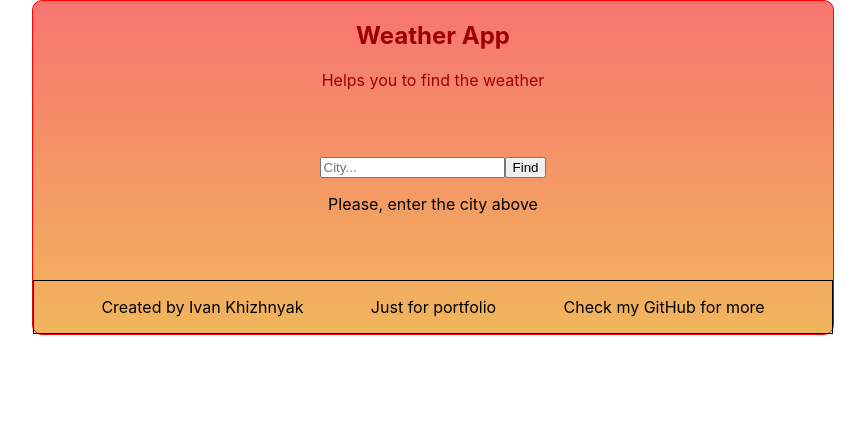
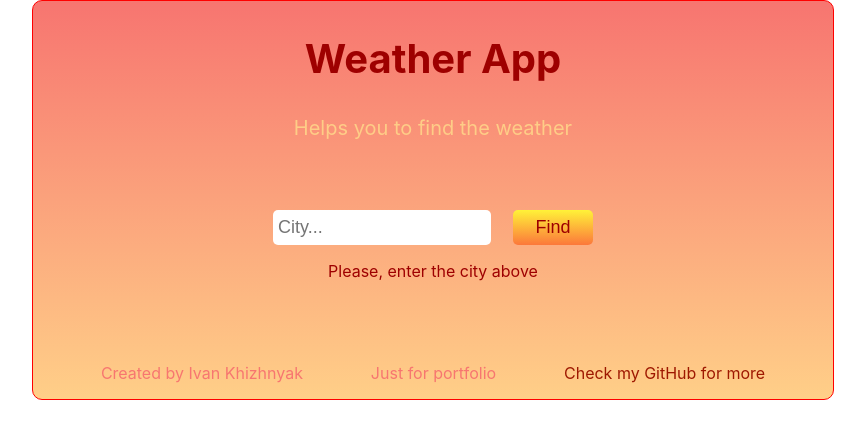
Before and after one commit to ikh00000/Weather-App-React, a React (Create React App) app in the folder weather-app/: page / in a window 1280 px wide. Shown: the top 438 px of the page, without its empty margins (207-1072 px from the left). Built offline with nearby package versions, Linux system fonts and the light colour scheme.

Commit message:
styles finished
did better UI

```diff
--- a/weather-app/src/App.scss
+++ b/weather-app/src/App.scss
@@ -10,7 +10,7 @@ body{
     text-align: center;
     border: 1px solid red;
     border-radius: 10px;
-    background: linear-gradient(rgb(247, 117, 112), rgb(241, 182, 92));
+    background: linear-gradient(rgb(247, 117, 112), rgb(255, 207, 136));
     width: 800px;
     max-width: 800px;
     min-width: 400px;
--- a/weather-app/src/components/WeatherSearchAndShow/SearchWeatherForm.js
+++ b/weather-app/src/components/WeatherSearchAndShow/SearchWeatherForm.js
@@ -1,4 +1,5 @@
 import React from 'react';
+import './SearchWeatherForm.scss';
 
 function SearchWeatherForm({getWeather}) {
   return (
--- a/weather-app/src/components/WeatherSearchAndShow/SearchWeatherForm.scss
+++ b/weather-app/src/components/WeatherSearchAndShow/SearchWeatherForm.scss
@@ -0,0 +1,30 @@
+$main-red:rgb(158, 0, 0);
+
+
+.SearchWeatherForm{
+  //border: 1px solid red;
+  width: 40%;
+  display: flex;
+  justify-content: space-between;
+  input{
+    padding: 5px;
+    height: 25px;
+    width: 65%;
+    font-size: 18px;
+    border-radius: 5px;
+    border: 0px;
+  }
+
+  button{
+    height: 35px;
+    width: 25%;
+    border: 0px;
+    border-radius: 5px;
+    font-size: 18px;
+    background: linear-gradient( rgb(255, 242, 56), rgb(252, 120, 59),);
+    color: $main-red;
+  }
+  button:active{
+    background: linear-gradient( rgb(252, 120, 59),rgb(255, 242, 56));
+  }
+}
--- a/weather-app/src/components/WeatherSearchAndShow/ShowWeather.js
+++ b/weather-app/src/components/WeatherSearchAndShow/ShowWeather.js
@@ -1,4 +1,5 @@
 import React from 'react';
+import './ShowWeather.scss';
 
 
 const ShowWeather = ({checkFetching, weather}) => {
@@ -15,14 +16,14 @@ const ShowWeather = ({checkFetching, weather}) => {
     <div className="ShowWeather">
        {
         checkFetching
-        ?<div>
-        {weather.city && weather.country && <p>Location: {weather.city}, {weather.country}</p>}
-        {weather.temp && <p>Temperature: {calvinToCelsium(weather.temp)}</p>}
-        {weather.humidity && <p>Humidity: {weather.humidity}</p>}
-        {weather.description && <p>Description: {weather.description}</p>}
-        {weather.error && <p>error: {weather.error}</p>}
+        ?<div className="result">
+        {weather.city && weather.country && <div><p >Location: </p><p>{weather.city}, {weather.country}</p></div>}
+        {weather.temp && <div><p >Temperature: </p><p>{calvinToCelsium(weather.temp)} °C</p></div>}
+        {weather.humidity && <div><p >Humidity: </p><p>{weather.humidity} %</p></div>}
+        {weather.description && <div><p >Description: </p><p>{weather.description}</p></div>}
+        {weather.error && <div><p >error: </p><p>{weather.error}</p></div>}
         </div>
-        :<p>Please, enter the city above</p>
+        :<p className="init-text">Please, enter the city above</p>
       }
     </div>
   )
--- /dev/null
+++ b/weather-app/src/components/WeatherSearchAndShow/ShowWeather.scss
@@ -0,0 +1,26 @@
+$main-red: rgb(158, 0, 0);
+.ShowWeather {
+  width: 40%;
+  p.init-text {
+    color: $main-red;
+  }
+
+  div.result {
+    display: flex;
+    flex-direction: column;
+    align-items: center;
+    //border: 1px solid yellow;
+    div {
+      //border: 1px solid black;
+      width: 100%;
+      display: flex;
+      flex-direction: row;
+      justify-content: space-between;
+      p {
+        //border: 1px solid red;
+        font-size: 18px;
+        color: rgb(41, 40, 40);
+      }
+    }
+  }
+}
--- a/weather-app/src/components/WeatherSearchAndShow/WeatherSearchAndShow.scss
+++ b/weather-app/src/components/WeatherSearchAndShow/WeatherSearchAndShow.scss
@@ -1,3 +1,9 @@
 .WeatherSearchAndShow{
-  margin: 50px 50px;
+  margin: 50px 0px;
+  display: flex;
+  flex-direction: column;
+  align-items: center;
+  //border: 1px solid green;
+  width: 100%;
+
 }
--- a/weather-app/src/components/footer/footer.scss
+++ b/weather-app/src/components/footer/footer.scss
@@ -1,12 +1,15 @@
+$main-red:rgb(158, 24, 0);
+$main-pink: #F77670;
 .footer{
-  border: 1px solid black;
+  //border: 1px solid black;
   display: flex;
   justify-content: space-evenly;
 
   p{
+    color: $main-pink;
     a{
       text-decoration: none;
-      color: black;
+      color: $main-red;
     }
   }
 }
--- a/weather-app/src/components/header/header.scss
+++ b/weather-app/src/components/header/header.scss
@@ -1,9 +1,12 @@
 $main-red:rgb(158, 0, 0);
+$main-yellow:#FECD87;
 .Header{
   h2{
+    font-size: 40px;
     color: $main-red;
   }
   p{
-    color: $main-red;
+    font-size: 20px;
+    color: $main-yellow;
   }
 }
```
